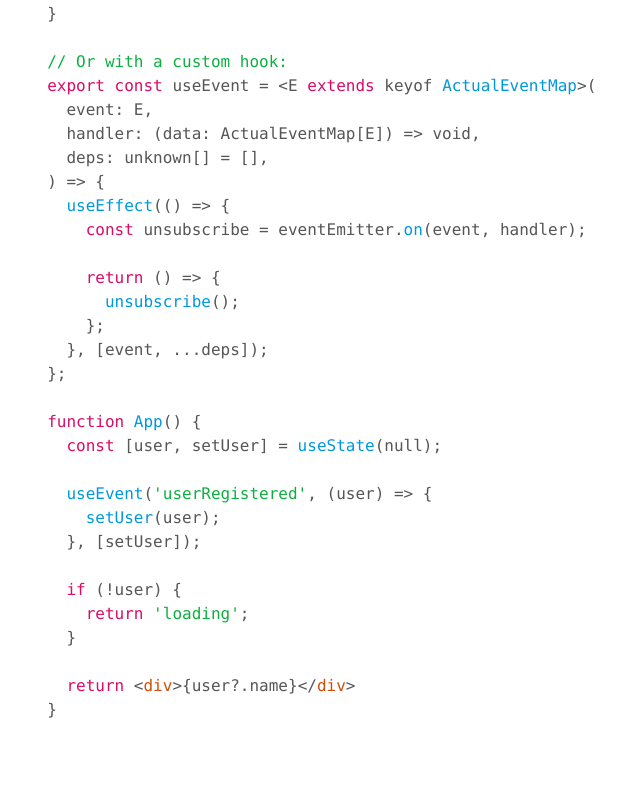
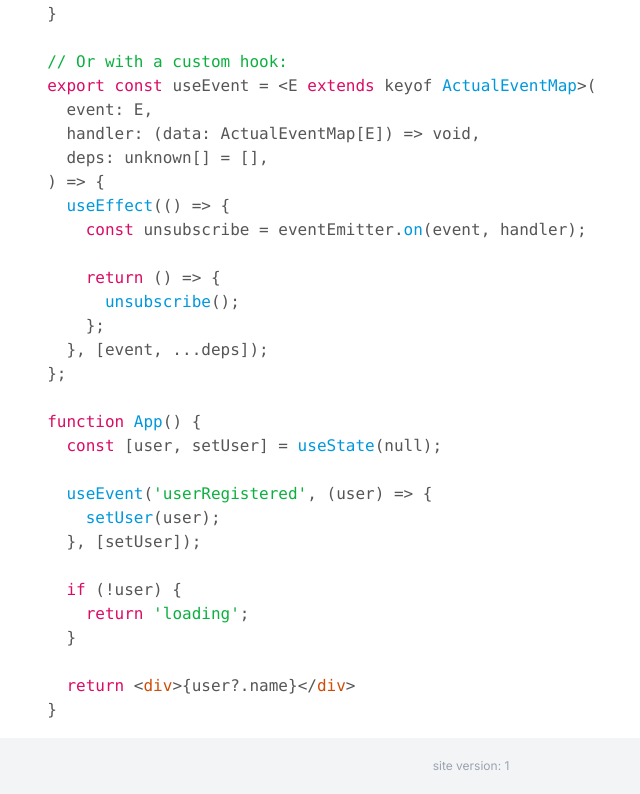
Before and after one commit to nulnow/event-emitter.com, a Next.js app: page / in a window 1280 px wide. Shown: the part 1175-1969 px from the top of the page, without its empty margins (169-809 px from the left). Before the commit the page ends 1913 px from the top, so only its background shows below. Built offline with nearby package versions, Linux system fonts and the light colour scheme.

Commit message:
test webhook

```diff
--- a/src/app/layout.tsx
+++ b/src/app/layout.tsx
@@ -88,6 +88,9 @@ export default function RootLayout({
         <title>event-emitter.com</title>
         <Navbar />
         {children}
+        <footer className="flex justify-center items-center bg-gray-100 text-gray-400 text-xs p-5">
+          <p>site version: 1</p>
+        </footer>
       </body>
     </html>
   );
```
